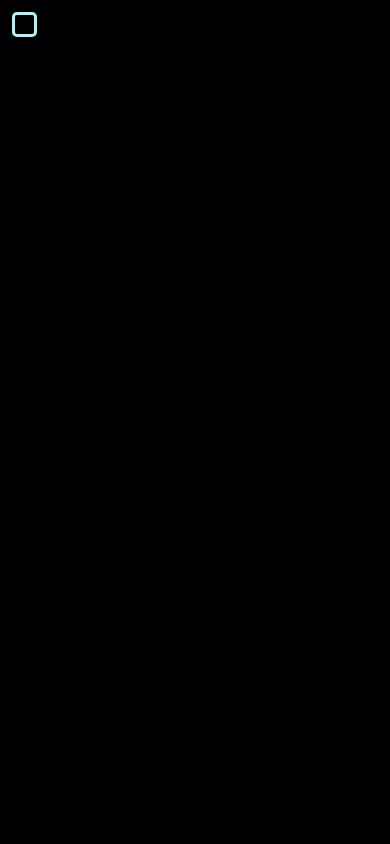
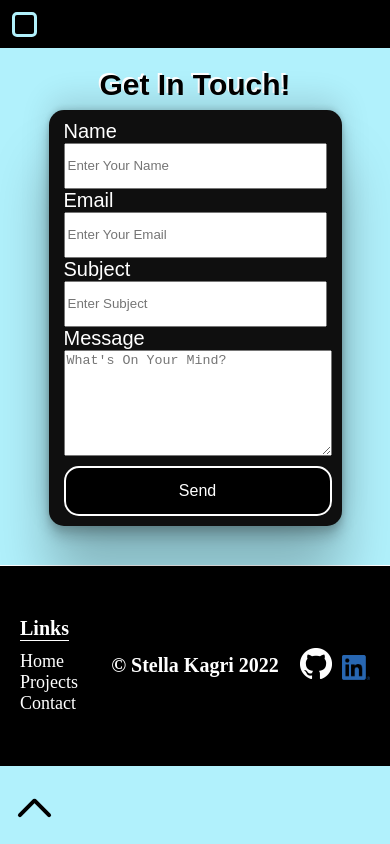
Before and after one commit to StellaRK99/PortfolioFandB, a React (Create React App) app in the folder portfolio-app/: page /Contact in a window 390 px wide. Shown: the top 844 px of the page. Built offline with nearby package versions, Linux system fonts and the light colour scheme; a web font is replaced by a local one.

Commit message:
contact page bug in mobile view fixzed

```diff
--- a/portfolio-app/src/Public/styles/components/_Burger.scss
+++ b/portfolio-app/src/Public/styles/components/_Burger.scss
@@ -3,7 +3,8 @@
     display: none;
     background-color: black;
     width:100%;
-    height:100%;
+   // height:100%;
+
     position:relative;
     .burger-btn{
         background-color: black;
@@ -16,12 +17,13 @@
         border-radius: 20%;
     }
     .burger-nav{
+        height:18vh;
         background: black;
         position:absolute;
         z-index:9;
         top:10;
         width:100%;
-        height:18vh;
+        //height:100%;
         padding-top:5px;
         padding-bottom:10px;
         padding-left:2%;
--- a/portfolio-app/src/Public/styles/styles.css
+++ b/portfolio-app/src/Public/styles/styles.css
@@ -197,7 +197,6 @@
   display: none;
   background-color: black;
   width: 100%;
-  height: 100%;
   position: relative;
 }
 
@@ -213,12 +212,12 @@
 }
 
 .burger .burger-nav {
+  height: 18vh;
   background: black;
   position: absolute;
   z-index: 9;
   top: 10;
   width: 100%;
-  height: 18vh;
   padding-top: 5px;
   padding-bottom: 10px;
   padding-left: 2%;
--- a/portfolio-app/src/Public/styles/styles.scss
+++ b/portfolio-app/src/Public/styles/styles.scss
@@ -6,7 +6,6 @@
 //PAGES
 @import './pages/Contact';
 @import './pages/Home';
-@import './pages/Projects';
 
 //COMPONENTS
 @import './components/Banner';
```
Also changed, not shown: 1 other file (tests, documents, lock files or other folders).
